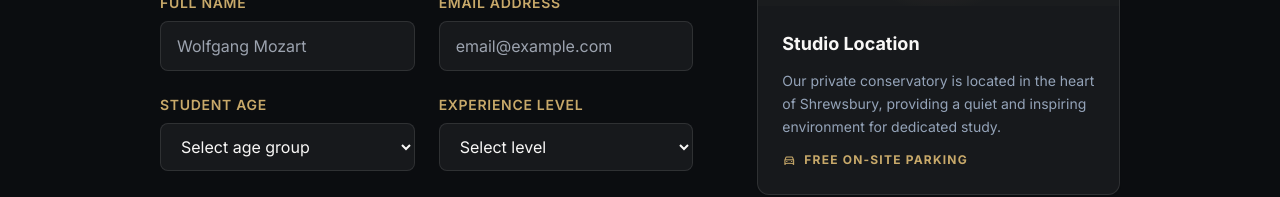
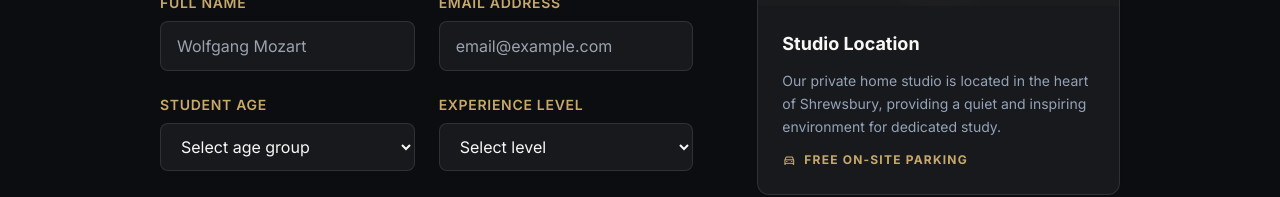
Before and after one commit to MuerMuer-tech/VictoriasEtude, a React (Vite) app: page / in a window 1280 px wide. Both pictures are taken after a click on the button "Schedule Introductory Lesson". Shown: the part 348-545 px from the top of the page. Built offline with nearby package versions, Linux system fonts and the light colour scheme; grey boxes are pictures that could not be loaded; a web font is replaced by a local one.

Commit message:
Update Booking.tsx

```diff
--- a/pages/Booking.tsx
+++ b/pages/Booking.tsx
@@ -140,7 +140,7 @@ async function handleSubmit(e: React.FormEvent<HTMLFormElement>) {
             <div className="p-6 flex flex-col gap-3">
               <h3 className="text-lg font-bold">Studio Location</h3>
               <p className="text-slate-400 text-sm leading-relaxed">
-                Our private conservatory is located in the heart of Shrewsbury, providing a quiet and inspiring environment for dedicated study.
+                Our private home studio is located in the heart of Shrewsbury, providing a quiet and inspiring environment for dedicated study.
               </p>
               <div className="flex items-center gap-2 text-primary">
                 <span className="material-symbols-outlined text-sm">directions_car</span>
```
